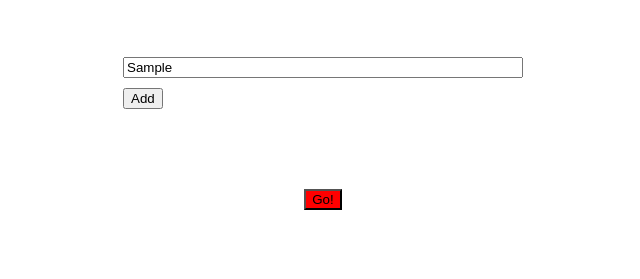
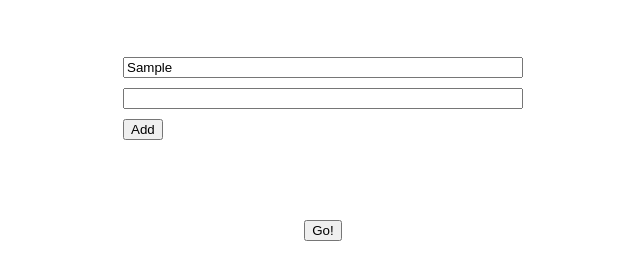
Before and after one commit to malingustafsson/help-me-choose, a plain HTML site: page index.html in a window 1280 px wide. Both pictures are taken after typing "Sample" into the empty fields and a click on the button "Add". Shown: the part 227-506 px from the top of the page, without its empty margins (317-957 px from the left). Drawn offline with nearby package versions, Linux system fonts and the light colour scheme.

Commit message:
Dag 3 JavaScript
Lagt in resultSection
samt add_option och länkat button Add till detta

```diff
--- a/index.html
+++ b/index.html
@@ -13,6 +13,20 @@
       </div>
       <button class="addOption">Add</button>
     </div>
-    <button style="background-color: red">Go!</button>
+    <div class="resultSection"></div>
+    <button class="submit">Go!</button>
+
+    <script src="https://code.jquery.com/jquery-3.2.1.min.js"></script>
+    <script>
+    $(function() {
+      $('.resultSection').hide()
+
+      var add_option = function() {
+        $('.inputs').append('<input></input>')
+      }
+
+      $('.addOption').click(add_option)
+    })
+    </script>
   </body>
 </html>
```
